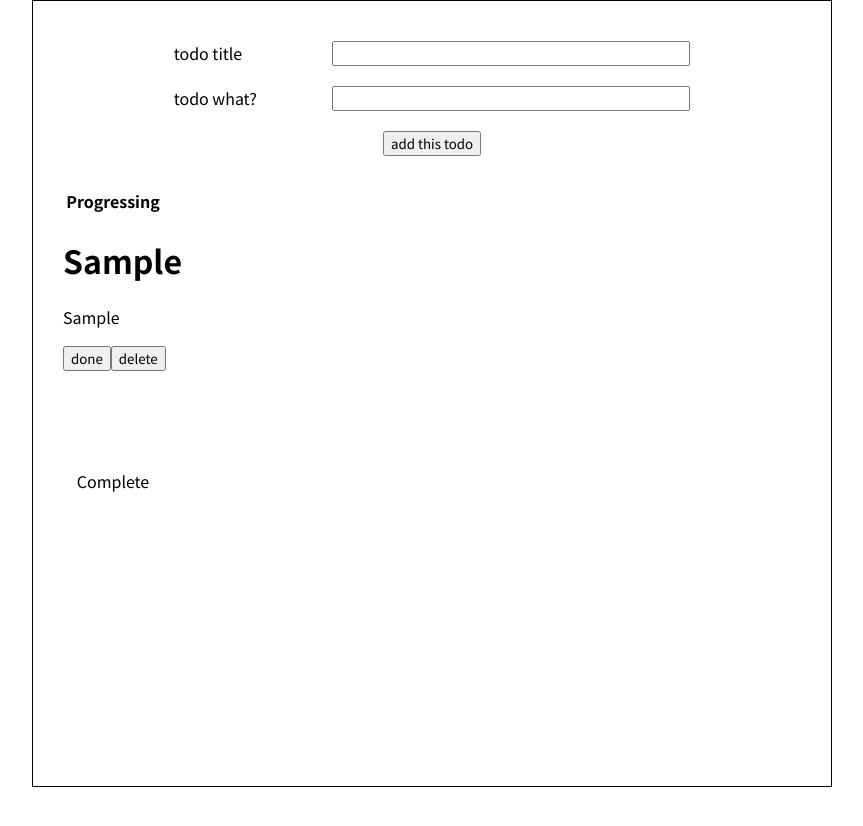
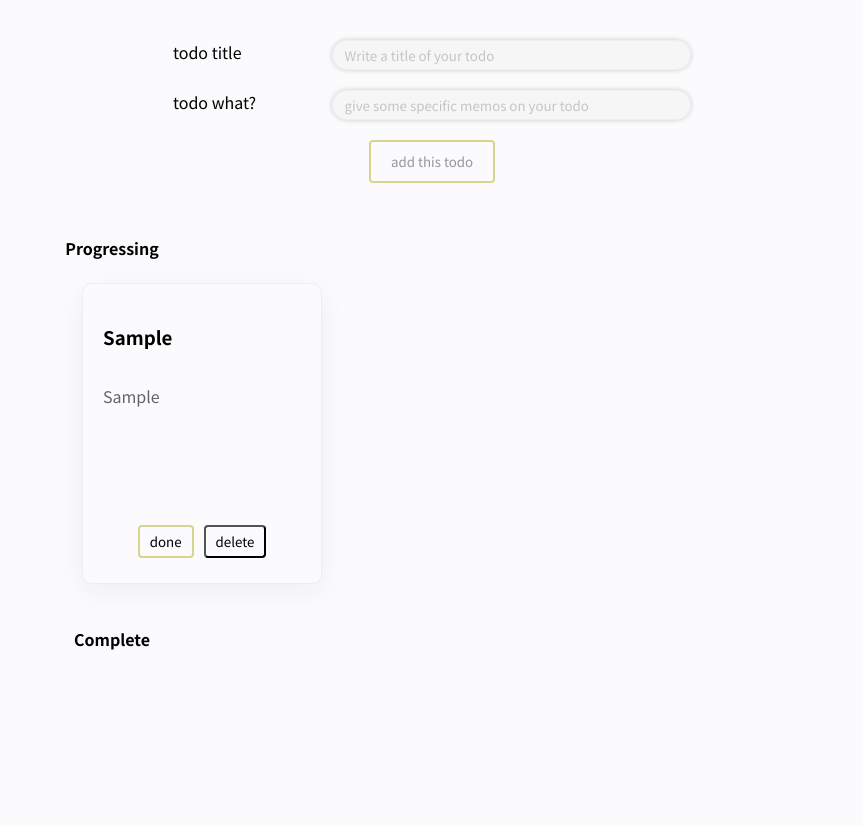
Before and after one commit to dev-deeplake/minimal-todo, a React (Create React App) app: page / in a window 1280 px wide. Both pictures are taken after typing "Sample", "Sample" into the empty fields and a click on the button "add this todo". Shown: the top 826 px of the page, without its empty margins (208-1071 px from the left). Before the commit the page ends 800 px from the top, so only its background shows below. Built offline with nearby package versions, Linux system fonts and the light colour scheme; the HTML template or start-up script is replaced by a standard one.

Commit message:
update statusChange, delete function
add uuid
update statusChange, delete function

```diff
--- a/package.json
+++ b/package.json
@@ -9,6 +9,7 @@
     "react": "^18.2.0",
     "react-dom": "^18.2.0",
     "react-scripts": "5.0.1",
+    "uuid": "^9.0.0",
     "web-vitals": "^2.1.0"
   },
   "scripts": {
--- a/src/App.css
+++ b/src/App.css
@@ -3,7 +3,7 @@
 * {
   box-sizing: border-box;
   font-family: 'Noto Sans KR', sans-serif;
-  /* background-color: #FBFBFD; */
+  background-color: #FBFBFD;
 }
 
 :root {
@@ -22,7 +22,7 @@
   min-width: 800px;
   max-width: 1200px;
   padding: 40px 30px;
-  border: 1px solid black;
+  /* border: 1px solid black; */
   display: flex;
   flex-direction: column;
   justify-content: center;
@@ -35,6 +35,42 @@
   flex-direction: column;
   align-items: center;
   justify-content: center;
+}
+
+input {
+  height: 30px;
+  background-color: rgba(238, 238, 238, 0.4);
+  border: 1px solid rgba(238, 238, 238, 1);
+  border-radius: 15px;
+  padding: 5px 12px;
+  box-shadow: 0 0 5px rgba(0,0,0,0.2);
+}
+
+input:focus {
+  outline: 4px double #D6D58E;
+}
+
+input::placeholder {
+  color: rgba(0, 0, 0, 0.2);
+}
+
+
+.todo-input__submit-btn {
+  padding: 10px 20px;
+  border-radius: 4px;
+  border: 2px solid #D6D58E;
+  color: rgba(0, 0, 0, 0.4);
+  transition: background-color 0.3s ease-in-out, border 0.3s ease-in-out, box-shadow 0.3s ease-in-out, color 0.3s ease-in-out;
+}
+.todo-input__submit-btn:hover {
+  color: #FBFBFD;
+  background-color: rgba(0, 92, 83, 0.6);
+  border: 2px solid rgba(0, 92, 83, 0.9);
+  box-shadow: 40px 40px 10px rgba(0, 0, 0, 0.1) inset;
+}
+
+.todo-card__btns {
+  padding: 5px 10px;
 }
 
 .todo-input__title-box, .todo-input__body-box {
@@ -60,9 +96,10 @@ div input {
   display: flex;
   flex-direction: column;
   width: 100%;
+  margin-top: 20px;
 }
 
-.todo-progressing__title {
+.todo-progressing__title, .todo-complete__title {
   display: flex;
   align-items: center;
   justify-content: center;
@@ -76,24 +113,106 @@ div input {
   font-weight: 700;
 }
 
-.todo-complete__title {
+/* .todo-complete__title {
   display: flex;
   align-items: center;
   justify-content: center;
   width: 100px;
   height: 30px;
   padding: 10px 10px;
-}
+} */
 
 .todo-progressing__entry, .todo-complete__entry {
+  display: flex;
+  flex-wrap: wrap;
+  align-items: flex-start;
   min-height: 250px;
+  gap: 20px;
+  margin: 20px;
 }
 
 .todo-card-container {
-  width: 200px;
-  height: 200px;
-  box-shadow: 4px 4px 4px rbga(0, 0, 0, 0.2);
+  display: flex;
+  flex-direction: column;
+  justify-content: space-between;
+  align-items: stretch;
+  width: 240px;
+  min-height: 200px;
+  padding: 20px;
+  border-radius: 10px;
+  border: 1px solid #eee;
+  box-shadow: 0px 8px 26px 1px rgba(34, 34, 34, 0.05);
 }
+.todo-card__texts-header {
+  display: flex;
+  align-items: center;
+  justify-content: space-between;
+}
+svg {
+  margin-right: 10px;
+}
+
+.hidden {
+  display: none;
+}
+
+.todo-card__texts-title {
+  font-size: 14pt;
+  font-weight: bold;
+  line-break: keep-all;
+}
+.todo-card__texts-body {
+  min-height: 120px;
+  color:rgba(0, 0, 0, 0.6);
+}
+
+.todo-card__btns {
+  display: flex;
+  justify-content: center;
+  align-items: center;
+  gap: 10px;
+}
+
+.todo-card__btns-done-revert, .todo-card__btns-delete {
+  border-radius: 4px;
+  padding: 5px 10px;
+}
+
+.todo-progressing .todo-card__btns-done-revert {
+  border: 2px solid #D6D58E;
+  transition: background-color 0.3s ease-in-out, border 0.3s ease-in-out, box-shadow 0.3s ease-in-out, color 0.3s ease-in-out;
+}
+
+.todo-progressing .todo-card__btns-done-revert:hover {
+  color: #FBFBFD;
+  background-color: rgba(0, 92, 83, 0.6);
+  border: 2px solid rgba(0, 92, 83, 0.9);
+  box-shadow: 40px 40px 10px rgba(0, 0, 0, 0.1) inset;
+}
+
+.todo-complete .todo-card__btns-done-revert {
+  border: 2px solid rgba(235, 52, 52, 0.8);
+  transition: background-color 0.3s ease-in-out, border 0.3s ease-in-out, box-shadow 0.3s ease-in-out, color 0.3s ease-in-out;
+}
+
+.todo-complete .todo-card__btns-done-revert:hover {
+  color: #FBFBFD;
+  background-color: rgba(235, 52, 52, 0.5);
+  border: 2px solid rgba(235, 52, 52, 0.7);
+  box-shadow: 40px 40px 10px rgba(0, 0, 0, 0.1) inset;
+}
+
+.todo-card__btns-delete {
+  transition: background-color 0.3s ease-in-out, border 0.3s ease-in-out, box-shadow 0.3s ease-in-out, color 0.3s ease-in-out;
+}
+
+.todo-card__btns-delete:hover {
+  color: #FBFBFD;
+  background-color: rgba(4, 41, 64, 0.6);
+  border: 2px solid rgba(4, 41, 64, 0.8);
+  box-shadow: 40px 40px 10px rgba(0, 0, 0, 0.1) inset;
+}
+
 
 .hide {
   display: none;
--- a/src/App.jsx
+++ b/src/App.jsx
@@ -16,13 +16,13 @@ import "./Complete.css"
 import "./Loading.css"
 import TodoList from "./TodoList"
 import React, {useState} from 'react'
+import { v4 as uuidv4 } from 'uuid';
 
 const INITIAL_TODO = {title:"", body:""}
 
 function App() {
   const [todoObj, setTodoObj] = useState([])
   const [todo, setTodo] = useState(INITIAL_TODO)
-  const [todoHidden, setTodoHidden] = useState({title:"", body:""})
 
   const ingList = todoObj.filter(todo => !todo.isDone)
   const completedList = todoObj.filter(todo => todo.isDone)
@@ -38,30 +38,34 @@ function App() {
 
   const todoSubmitHandler = () => {
     const newTodoObj = {
-      id: todoObj.length,
+      id: uuidv4(),
       title: todo.title,
       body: todo.body,
       isDone: false
     }
     // 불변성 유지
     setTodoObj((prev)=> [...prev, newTodoObj])
-    setTodoHidden({...newTodoObj})
     resetTodo()
   }
 
-  const statusChangeHandler = () => {
-    console.log(todoHidden.isDone)
-    const changedTodo = {...todoHidden, isDone: !(todoHidden.isDone)}
-    setTodoHidden({...changedTodo})
-    const changedTodos = todoObj.filter(v => v.id !== todoHidden.id)
+  const pickThisTodo = (event) => {
+    const id = event.target.className.split(" ")[1].replace("id-", "")
+    const thisTodo = todoObj.filter(v => v.id === id)
+    return thisTodo
+  }
+
+  const statusChangeHandler = (event) => {
+    const thisTodo = pickThisTodo(event)[0]
+    const changedTodo = {...thisTodo, isDone: !(thisTodo.isDone)}
+    const changedTodos = todoObj.filter(v => v.id !== thisTodo.id)
     setTodoObj([...changedTodos, changedTodo])
   }
 
-  const todoDelete = () => {
-    const changedTodos = todoObj.filter(v => v.id !== todoHidden.id)
+  const todoDelete = (event) => {
+    const id = event.target.className.split(" ")[1].replace("id-", "")
+    const changedTodos = todoObj.filter(v => v.id !== id)
     setTodoObj([...changedTodos])
   }
-
 
   return (
     <div className="todo-wrap">
@@ -69,14 +73,14 @@ function App() {
         <div className="todo-input">
           <div className="todo-input__title-box">
             <span className="todo-input__title-span">todo title</span>
-            <input name="title" className="todo-input__title-input" type="text"
+            <input name="title" className="todo-input__title-input" type="text" placeholder='Write a title of your todo'
               onChange={todoChangeTracker}
               value={todo.title}
             ></input>
           </div>
           <div className="todo-input__body-box">
             <span className="todo-input__body-span">todo what?</span>
-            <input name="body" className="todo-input__body-input" type="text"
+            <input name="body" className="todo-input__body-input" type="text" placeholder='give some specific memos on your todo'
               onChange={todoChangeTracker}
               value={todo.body}
             ></input>
--- a/src/TodoCard.jsx
+++ b/src/TodoCard.jsx
@@ -1,16 +1,20 @@
 
   function TodoCard(props) {
-    const {title, body, isDone, changeStatus, onDelete} = props
+    const {id, title, body, isDone, changeStatus, onDelete} = props
+    const changingClass = isDone === true ? "" : "hidden"
 
     return (
       <div className="todo-card-container">
         <div className="todo-card__texts">
-          <h1 className="todo-card__texts-title">{title}</h1>
+          <div className="todo-card__texts-header">
+            <p className="todo-card__texts-title">{title}</p>
+            <svg className={changingClass} width="24" height="24" fill="none" viewBox="0 0 24 24" xmlns="http://www.w3.org/2000/svg"><path d="M12 2c5.523 0 10 4.477 10 10s-4.477 10-10 10S2 17.523 2 12 6.477 2 12 2Zm3.22 6.97-4.47 4.47-1.97-1.97a.75.75 0 0 0-1.06 1.06l2.5 2.5a.75.75 0 0 0 1.06 0l5-5a.75.75 0 1 0-1.06-1.06Z" fill="#005C53"/></svg>
+          </div>
           <p className="todo-card__texts-body">{body}</p>
         </div>
         <div className="todo-card__btns">
-          <button className="todo-card__btns-done-revert" onClick={changeStatus}>{isDone === true ? "revert" : "done"}</button>
-          <button className="todo-card__btns-delete" onClick={onDelete}>delete</button>
+          <button className={"todo-card__btns-done-revert id-" + id} onClick={changeStatus}>{isDone === true ? "revert" : "done"}</button>
+          <button className={"todo-card__btns-delete id-" + id} onClick={onDelete}>delete</button>
         </div>
       </div>
     )
--- a/src/TodoList.jsx
+++ b/src/TodoList.jsx
@@ -8,7 +8,8 @@ function TodoList(props) {
         <div className={`${className}__title`}>{title}</div>
         <div className={`${className}__entry`}>
           {list.map(td => {
-          return <TodoCard key={td.id} title={td.title} body={td.body} isDone={td.isDone} changeStatus={changeStatus} onDelete={onDelete}/>
+            // console.log(td)
+          return <TodoCard id={td.id} title={td.title} body={td.body} isDone={td.isDone} changeStatus={changeStatus} onDelete={onDelete}/>
           })}
         </div>
       </div>
```
Also changed, not shown: 2 other files (tests, documents, lock files or other folders).
